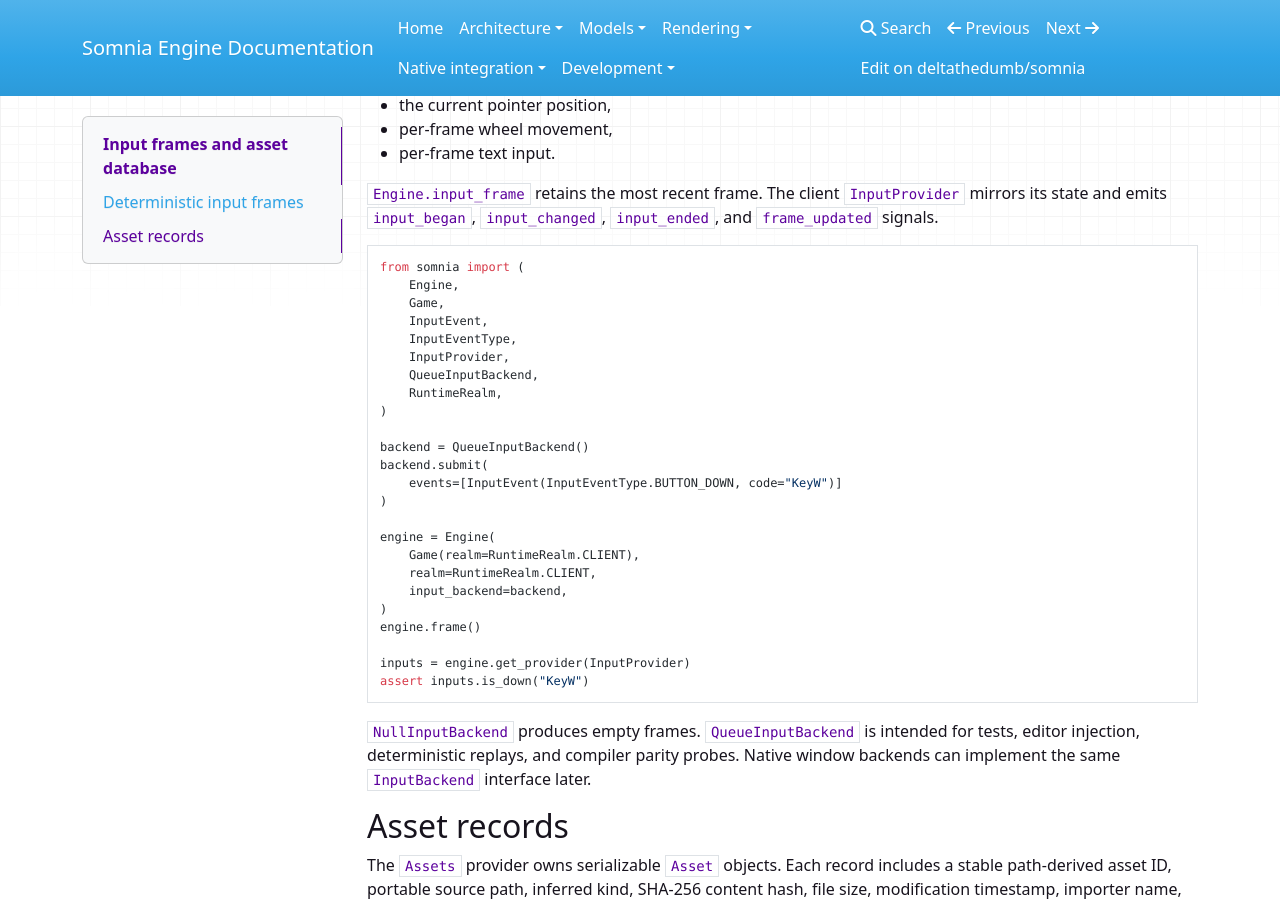
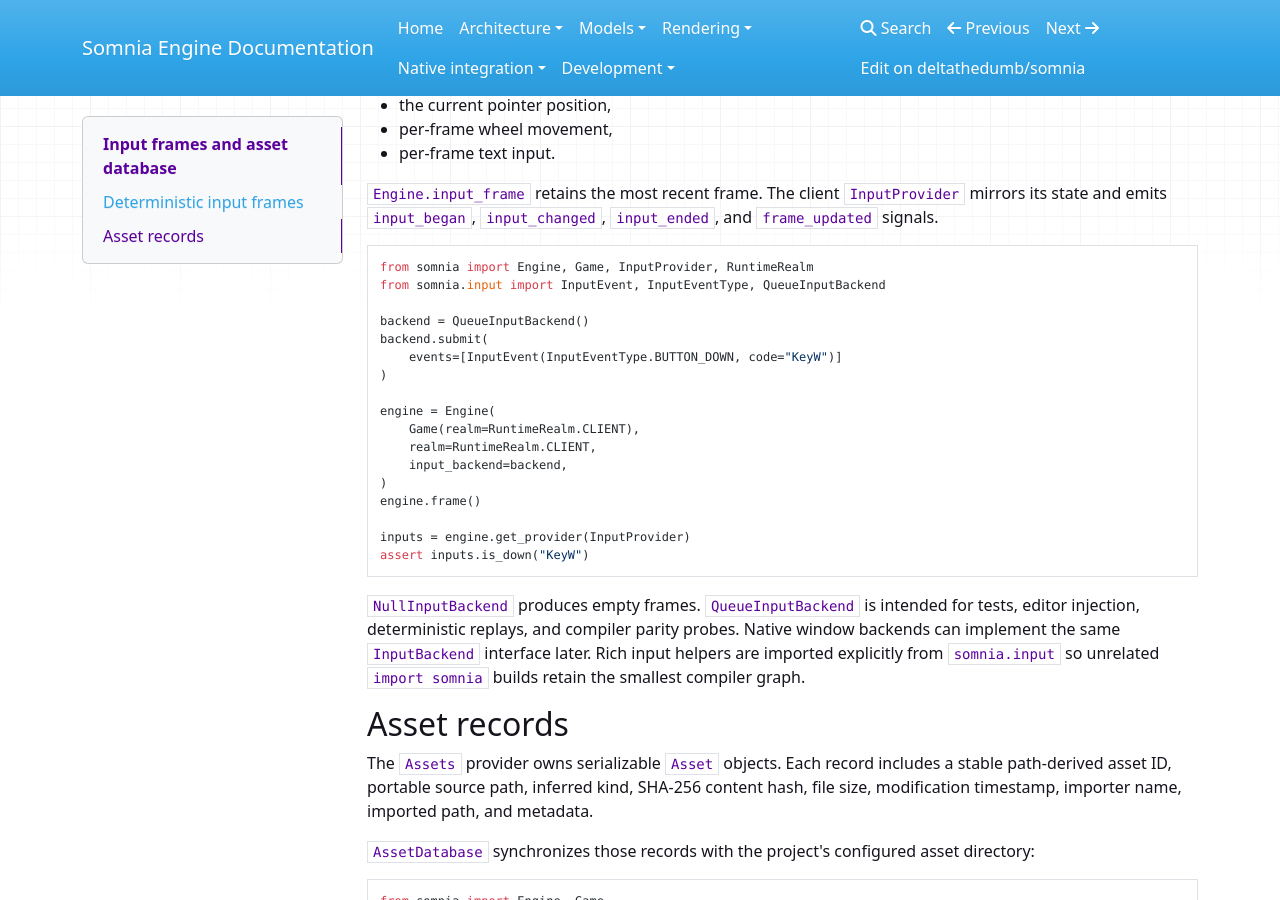
Before and after one commit to deltathedumb/somnia, an MkDocs documentation site: the page built from docs/input-and-assets.md, in a window 1280 px wide and 900 px high, scrolled down 304 px. Built offline with MkDocs 1.6.1, drawn with Linux system fonts in a browser that asks for light colours; nearby versions of some CDN libraries.

Commit message:
Document explicit optional input imports

````diff
--- a/docs/input-and-assets.md
+++ b/docs/input-and-assets.md
@@ -16,15 +16,8 @@ Every client engine frame polls one `InputBackend`. The backend returns an `Inpu
 `Engine.input_frame` retains the most recent frame. The client `InputProvider` mirrors its state and emits `input_began`, `input_changed`, `input_ended`, and `frame_updated` signals.
 
 ```python
-from somnia import (
-    Engine,
-    Game,
-    InputEvent,
-    InputEventType,
-    InputProvider,
-    QueueInputBackend,
-    RuntimeRealm,
-)
+from somnia import Engine, Game, InputProvider, RuntimeRealm
+from somnia.input import InputEvent, InputEventType, QueueInputBackend
 
 backend = QueueInputBackend()
 backend.submit(
@@ -42,7 +35,7 @@ inputs = engine.get_provider(InputProvider)
 assert inputs.is_down("KeyW")
 ```
 
-`NullInputBackend` produces empty frames. `QueueInputBackend` is intended for tests, editor injection, deterministic replays, and compiler parity probes. Native window backends can implement the same `InputBackend` interface later.
+`NullInputBackend` produces empty frames. `QueueInputBackend` is intended for tests, editor injection, deterministic replays, and compiler parity probes. Native window backends can implement the same `InputBackend` interface later. Rich input helpers are imported explicitly from `somnia.input` so unrelated `import somnia` builds retain the smallest compiler graph.
 
 ## Asset records
 
````
